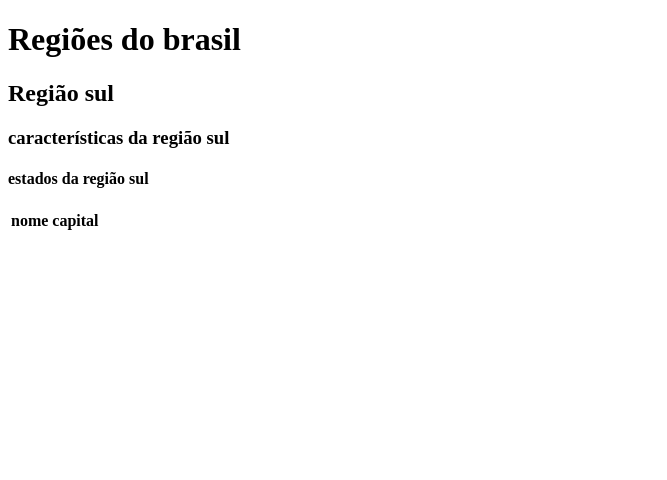
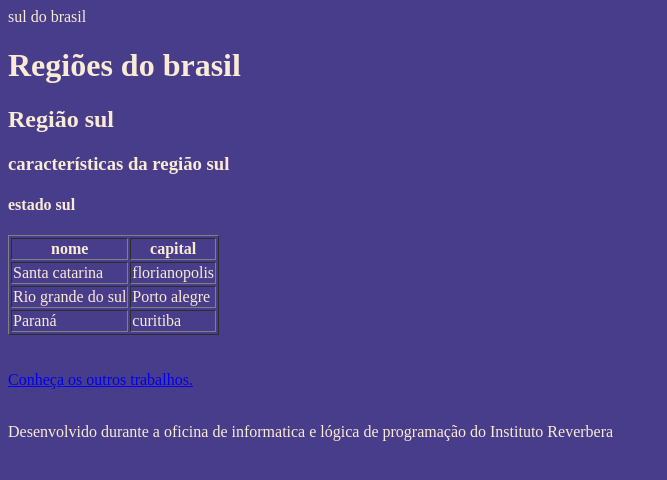
Before and after one commit to reverberaInformatica/projeto_victor, a plain HTML site: page index.html in a window 1280 px wide. Shown: the whole page, without its empty margins (0-667 px from the left). Drawn offline with Linux system fonts and the light colour scheme.

Commit message:
Adiciona tabela

```diff
--- /dev/null
+++ b/estilo.css
@@ -0,0 +1,5 @@
+body{
+    background-color: darkslateblue;
+    color:antiquewhite;
+
+}
--- a/index.html
+++ b/index.html
@@ -3,6 +3,7 @@
 <head>
     <meta charset="UTF-8">
     <meta name="viewport" content="width=device-width, initial-scale=1.0">
+    <link rel="stylesheet" href="estilo.css"
     <title>sul do brasil</title>
 
     </title>
@@ -11,18 +12,41 @@
     <h1>Regiões do brasil</h1>
     <h2>Região sul</h2>
    <h3>características da região sul </h3>
-   <h4> estados da região sul </h4>
-   <table>
+   <h4> estado sul </h4>
+
+   <table border>
 
     <tr>
-     <th>nome</th>
-    <th>capital</th>
+      <th>nome</th>
+      <th>capital</th>
+     </tr>
 
-<tr>
+    <tr>
+        <td>Santa catarina</td>
+        <td>florianopolis</td>
+    </tr>
 
-</tr>
+    <tr>
+        <td>Rio grande do sul</td>
+        <td>Porto alegre</td>
+    </tr>
 
-   </table>
+    <tr>
+        <td>Paraná</td>
+        <td>curitiba</td>
+    </tr>
+
+</table>
+   <br>
+   <br>
+
+   <a href="https://reverberainformatica.github.io/regioes_brasil/" target="_blank">Conheça os outros trabalhos. </a>
+
+<footer>
+<br>
+<p>Desenvolvido durante a oficina de informatica e lógica de programação do Instituto Reverbera</p>
+<br>
+</footer>
 
 </body>
 </html>
```
